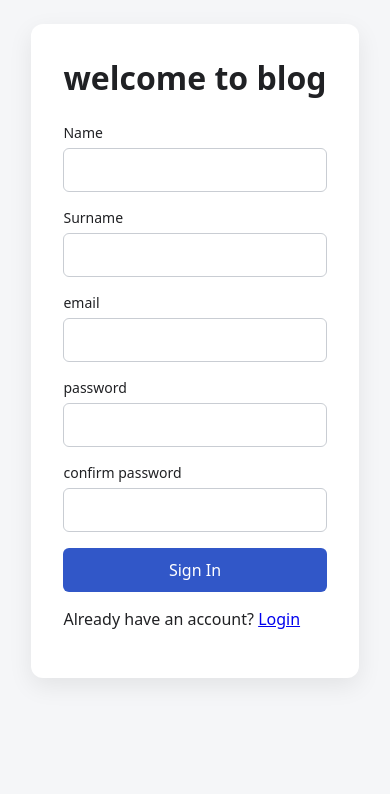
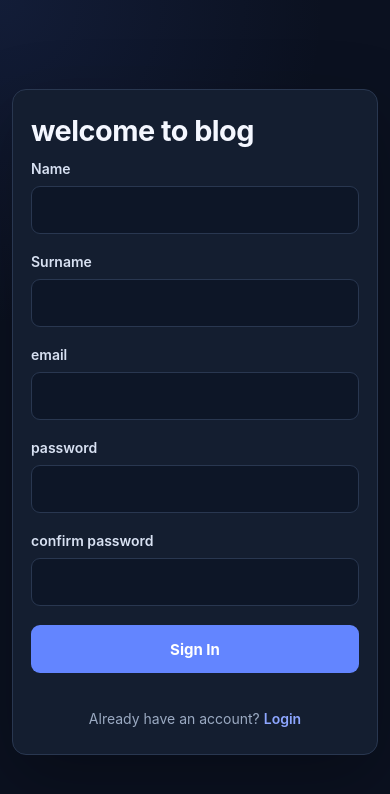
Before and after one commit to rethabileliphalane213-lab/blog_owner, a React (Vite) app: page / in a window 390 px wide. Shown: the top 794 px of the page. Built offline with nearby package versions, Linux system fonts and the light colour scheme.

Commit message:
feat:css added

```diff
--- a/components/forgotPasswod.jsx
+++ b/components/forgotPasswod.jsx
@@ -1,4 +1,4 @@
-function ForgotPassword({email,onclick,onClick,onChange,notification,newPassword}){
+function ForgotPassword({email,onclick,onClick,onChange,notification,newPassword,showInput}){
        let element
     if(notification.errorMsg){
         element=<h4 className="error-msg">{notification.errorMsg}</h4>
@@ -30,8 +30,8 @@ function ForgotPassword({email,onclick,onClick,onChange,notification,newPassword
 
 
 
-            {notification.succesMsg==="If an account exists, a recovery OTP will be sent."?divContainer:""}
-            {notification.succesMsg==="Your Password has Been Reset.Enter new Password"||notification.succesMsg==="Incorrect PIN!"?passWordContainer:""}
+            {showInput.otpPin?divContainer:""}
+            {showInput.showPassword?passWordContainer:""}
 
 
 
--- a/components/mainComponent.jsx
+++ b/components/mainComponent.jsx
@@ -9,6 +9,10 @@ import ForgotPassword from "./forgotPasswod";
 function Main() {
     ////////////////////////////////////////////////
     const[token,setToken]=useState(localStorage.getItem("token")||"")
+    const [showInput,setShowInput]=useState({
+        otpPin:false,
+        showPassword:false
+    })
     const [general, setGeneral] = useState({
         name: "",
         surname: "",
@@ -162,7 +166,12 @@ try{
                 succesMsg: data.succes
             });
         }
-
+if(data.succes==="Your Password has Been Reset.Enter new Password"){
+    setShowInput({
+        ...showInput,
+        showPassword:true
+    })
+}
 
 
 } catch (e) {
@@ -217,6 +226,12 @@ async function passwordRecovery(e) {
                 succesMsg: data.succes
             });
         }
+        if(data.succes==="If an account exists, a recovery OTP will be sent."){
+            setShowInput({
+                ...showInput,
+                otpPin:true
+            })
+        }
 
     } catch (e) {
         console.error(e);
@@ -244,7 +259,7 @@ async function newPassword(){
                  headers: {
                     "Content-Type": "application/json"
                  },
-                 body: JSON.stringify({newPassoword:otpRecovery.newPassword,
+                 body: JSON.stringify({newPassword:otpRecovery.newPassword,
                     email:logger.email
                   }) } );
 
@@ -360,6 +375,7 @@ setErrorOrSucces({
                              otpRecovery={otpRecovery}
                              onClick={sendOtpPin}
                              newPassword={newPassword}
+                             showInput={showInput}
                             />}
 
                 />
--- a/src/index.css
+++ b/src/index.css
@@ -1,95 +1,370 @@
+
+/* ========================================
+   1. GLOBAL STYLES
+======================================== */
+
 :root {
-  font-family: system-ui, 'Segoe UI', Roboto, sans-serif;
-  color: #202124;
-  background: #f5f6f8;
+    font-family: Inter, "Segoe UI", Roboto, sans-serif;
+    color: #e8edf7;
+    background: #0b1120;
     font-synthesis: none;
     text-rendering: optimizeLegibility;
     -webkit-font-smoothing: antialiased;
     -moz-osx-font-smoothing: grayscale;
+
+    --background: #0b1120;
+    --card-background: #141e30;
+    --input-background: #0d1627;
+    --border-color: #293750;
+    --primary: #6385ff;
+    --primary-hover: #496cf0;
+    --text-primary: #f4f7ff;
+    --text-secondary: #9baac2;
+    --error: #ff6b7a;
+    --success: #42d99b;
+}
+
+* {
+    box-sizing: border-box;
 }
 
 body {
     margin: 0;
     min-width: 320px;
     min-height: 100vh;
+    background:
+        radial-gradient(
+            circle at top left,
+            rgb(62 95 190 / 15%),
+            transparent 35%
+        ),
+        var(--background);
 }
 
 #root {
     display: flex;
     justify-content: center;
+    align-items: center;
     min-height: 100vh;
-  padding: 24px;
-  box-sizing: border-box;
+    padding: 28px 18px;
+}
+
+/* ========================================
+   2. FORMS AND PAGE CONTAINERS
+======================================== */
+
+form,
+#root > div {
+    width: 100%;
 }
 
 form {
-  align-self: center;
-  width: min(100%, 520px);
-  padding: 32px;
-  border-radius: 12px;
-  background: #fff;
-  box-shadow: 0 8px 24px rgb(0 0 0 / 8%);
-  box-sizing: border-box;
+    max-width: 480px;
+    margin: auto;
+    padding: 36px;
+    background: var(--card-background);
+    border: 1px solid var(--border-color);
+    border-radius: 18px;
+    box-shadow: 0 24px 70px rgb(0 0 0 / 28%);
 }
 
-form h1,
-form h2 {
-  margin: 0 0 24px;
+h1,
+h2 {
+    color: var(--text-primary);
+    letter-spacing: -0.5px;
 }
 
-form div {
+h1 {
+    margin: 0 0 12px;
+    font-size: clamp(1.8rem, 5vw, 2.3rem);
+}
+
+h2 {
+    margin: 0 0 22px;
+    font-size: 1.4rem;
+}
+
+h4 {
+    font-size: 14px;
+}
+
+p {
+    color: var(--text-secondary);
+    line-height: 1.7;
+}
+
+label {
+    display: block;
+    margin-bottom: 9px;
+    color: #d8e1f2;
+    font-size: 14px;
+    font-weight: 600;
+}
+
+form input,
+.confirm-otp-pin-container input,
+.new-password-container input {
+    display: block;
+    width: 100%;
+    min-height: 48px;
+    padding: 12px 14px;
+    color: var(--text-primary);
+    background: var(--input-background);
+    border: 1px solid var(--border-color);
+    border-radius: 9px;
+    font: inherit;
+    outline: none;
+    transition:
+        border-color 0.2s ease,
+        box-shadow 0.2s ease;
+}
+
+input::placeholder {
+    color: #73829b;
+}
+
+input:focus {
+    border-color: var(--primary);
+    box-shadow: 0 0 0 3px rgb(99 133 255 / 15%);
+}
+
+form > div > div,
+form > div {
+    margin-bottom: 19px;
+}
+
+/* ========================================
+   3. BUTTONS
+======================================== */
+
+button {
+    font: inherit;
+}
+
+form button,
+.send,
+.confirm-otp-pin-container button,
+.new-password-container button {
+    width: 100%;
+    min-height: 48px;
+    padding: 12px 18px;
+    color: white;
+    background: var(--primary);
+    border: none;
+    border-radius: 9px;
+    font-size: 15px;
+    font-weight: 700;
+    cursor: pointer;
+    transition:
+        background 0.2s ease,
+        transform 0.2s ease,
+        box-shadow 0.2s ease;
+}
+
+form button:hover,
+.send:hover,
+.confirm-otp-pin-container button:hover,
+.new-password-container button:hover {
+    background: var(--primary-hover);
+    box-shadow: 0 6px 20px rgb(73 108 240 / 20%);
+    transform: translateY(-1px);
+}
+
+button:active {
+    transform: translateY(0);
+}
+
+/* ========================================
+   4. NOTIFICATION STYLES
+======================================== */
+
+.error-msg,
+.succes-msg {
+    display: flex;
+    align-items: center;
+    gap: 12px;
+    width: 100%;
+    margin: 18px 0 24px;
+    padding: 15px 17px;
+    border: 1px solid transparent;
+    border-radius: 11px;
+    font-size: 14px;
+    font-weight: 600;
+    line-height: 1.6;
+    text-align: left;
+    overflow-wrap: anywhere;
+    animation: notification-appear 0.3s ease-out;
+}
+
+/* Error notification */
+
+.error-msg {
+    color: #ff9aa5;
+    background: rgb(255 79 97 / 9%);
+    border-color: rgb(255 107 122 / 30%);
+    box-shadow: 0 5px 18px rgb(255 79 97 / 5%);
+}
+
+.error-msg::before {
+    content: "!";
+    display: inline-flex;
+    flex: 0 0 25px;
+    align-items: center;
+    justify-content: center;
+    width: 25px;
+    height: 25px;
+    color: #fff;
+    background: #e84d62;
+    border-radius: 50%;
+    font-size: 15px;
+    font-weight: 800;
+}
+
+/* Success notification */
+
+.succes-msg {
+    color: #82f0bf;
+    background: rgb(40 210 140 / 9%);
+    border-color: rgb(66 217 155 / 30%);
+    box-shadow: 0 5px 18px rgb(40 210 140 / 5%);
+}
+
+
+@keyframes notification-appear {
+    from {
+        opacity: 0;
+        transform: translateY(-7px);
+    }
+
+    to {
+        opacity: 1;
+        transform: translateY(0);
+    }
+}
+
+/* ========================================
+   5. PASSWORD RECOVERY PAGE
+======================================== */
+
+#root > div:has(.send-otp),
+#root > div:has(.confirm-otp-pin-container),
+#root > div:has(.new-password-container) {
+    max-width: 540px;
+    margin: auto;
+    padding: 36px;
+    background: var(--card-background);
+    border: 1px solid var(--border-color);
+    border-radius: 18px;
+    box-shadow: 0 24px 70px rgb(0 0 0 / 28%);
+}
+
+.send-otp,
+.confirm-otp-pin-container,
+.new-password-container {
+    margin-top: 24px;
+    padding: 22px;
+    background: rgb(7 15 30 / 45%);
+    border: 1px solid var(--border-color);
+    border-radius: 12px;
+}
+
+.send-otp h2 {
+    margin-bottom: 10px;
+}
+
+.description {
+    margin: 8px 0 20px;
+    font-size: 14px;
+    overflow-wrap: anywhere;
+}
+
+.confirm-otp-pin-container label,
+.new-password-container label {
+    margin-bottom: 12px;
+    text-transform: none;
+}
+
+.confirm-otp-pin-container input,
+.new-password-container input {
     margin-bottom: 16px;
 }
 
-form label {
-  display: block;
-  margin-bottom: 6px;
-  font-size: 14px;
+.confirm-otp-pin-container button,
+.new-password-container button {
+    margin-top: 2px;
 }
 
-form input {
-  width: 100%;
-  padding: 10px 12px;
-  border: 1px solid #c9cdd3;
-  border-radius: 6px;
-  font: inherit;
-  box-sizing: border-box;
+/* OTP field */
+
+.confirm-otp-pin-container input[name="pin"] {
+    text-align: center;
+    letter-spacing: 6px;
+    font-size: 20px;
+    font-weight: 700;
 }
 
-form button {
-  width: 100%;
-  padding: 11px 16px;
-  border: 0;
-  border-radius: 6px;
-  color: #fff;
-  background: #3157c8;
-  font: inherit;
-  cursor: pointer;
+/* ========================================
+   6. LINKS
+======================================== */
+
+a {
+    color: #8da6ff;
+    font-weight: 600;
+    text-decoration: none;
+    transition: color 0.2s ease;
+}
+
+a:hover {
+    color: #b7c5ff;
+    text-decoration: underline;
 }
 
 form p {
-  margin-top: 16px;
+    margin: 22px 0 0;
+    font-size: 14px;
+    text-align: center;
 }
 
+form a {
+    display: inline-block;
+    margin-top: 12px;
+}
+
+/* ========================================
+   7. RESPONSIVE DESIGN
+======================================== */
+
+@media (max-width: 520px) {
+    #root {
+        padding: 16px 12px;
+    }
+
+    form,
+    #root > div:has(.send-otp),
+    #root > div:has(.confirm-otp-pin-container),
+    #root > div:has(.new-password-container) {
+        padding: 23px 18px;
+        border-radius: 14px;
+    }
+
+    .send-otp,
+    .confirm-otp-pin-container,
+    .new-password-container {
+        padding: 17px;
+    }
 
     .error-msg,
     .succes-msg {
-    padding: 13px 16px;
-    margin: 0 0 20px;
-    border-radius: 8px;
-    font-size: 14px;
-    font-weight: 600;
-    text-align: center;
+        padding: 12px;
+        font-size: 13px;
+    }
 }
 
-.error-msg {
-    background: #2b1515;
-    color: #ff6b6b;
-    border: 1px solid #5c2424;
+@media (prefers-reduced-motion: reduce) {
+    *,
+    *::before,
+    *::after {
+        animation: none !important;
+        transition: none !important;
     }
-
-.succes-msg {
-    background: #14271c;
-    color: #4ade80;
-    border: 1px solid #245c38;
 }
```
Lines whose indentation alone changed are shown as unchanged.
